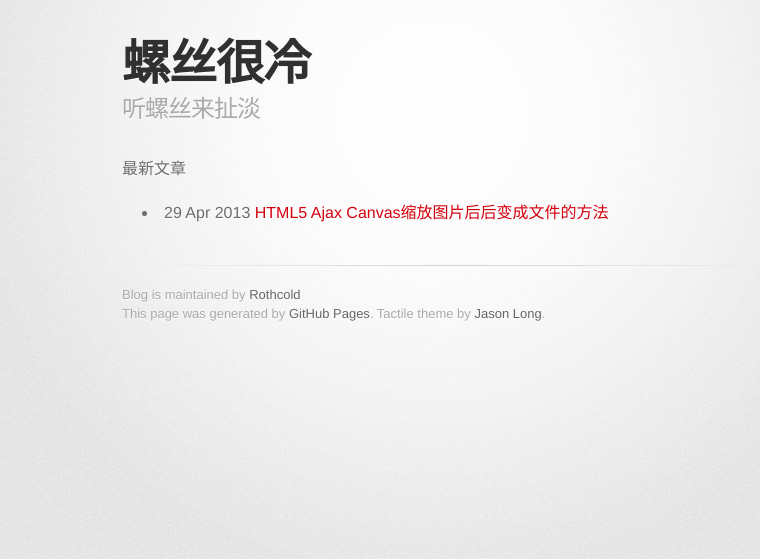
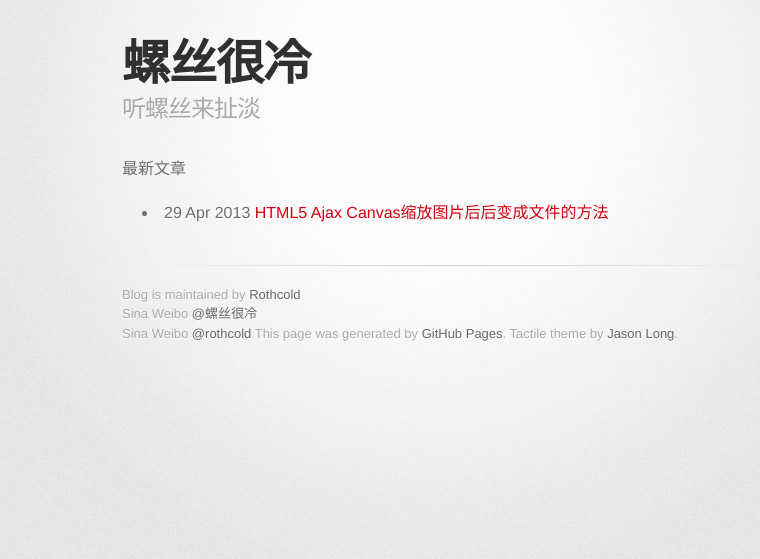
Before and after one commit to Rothcold/blog, a Jekyll site: the page built from index.html, in a window 1280 px wide. Shown: the top 559 px of the page, without its empty margins (208-968 px from the left). Built offline with Jekyll 4.4.1, drawn with Linux system fonts in a browser that asks for light colours; some web fonts are replaced.

Commit message:
Add Weibo and Twitter Contacts

```diff
--- a/_layouts/default.html
+++ b/_layouts/default.html
@@ -26,6 +26,8 @@
             </section>
             <footer>
                 Blog is maintained by <a href="https://github.com/Rothcold">Rothcold</a><br>
+                Sina Weibo <a href="www.weibo.com/rothcold">@螺丝很冷</a><br/>
+                Sina Weibo <a href="www.twitter.com/rothcold">@rothcold</a>
                 This page was generated by <a href="http://pages.github.com">GitHub Pages</a>. Tactile theme by <a href="http://twitter.com/jasonlong">Jason Long</a>.
             </footer>
       </div>
```
